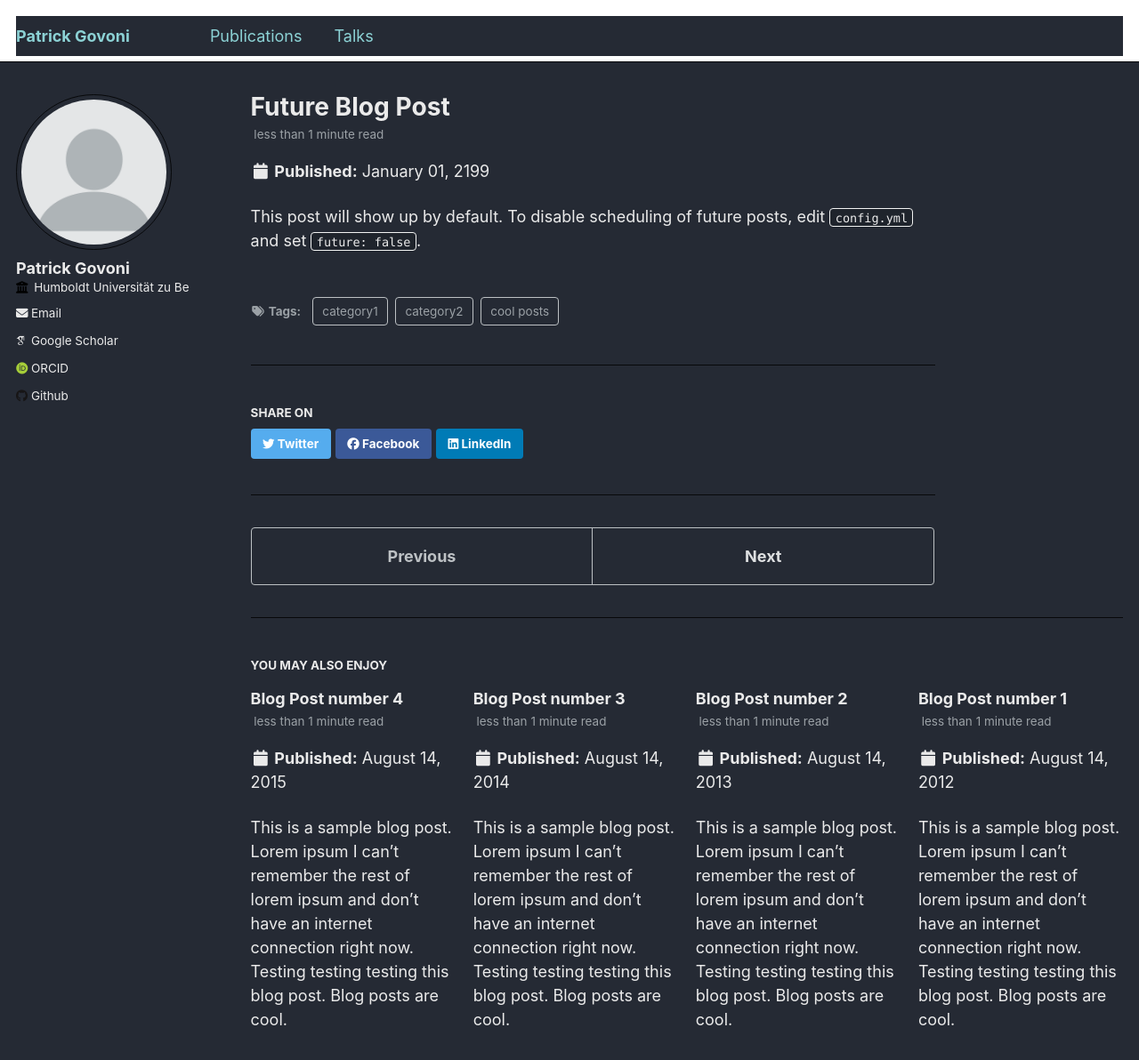
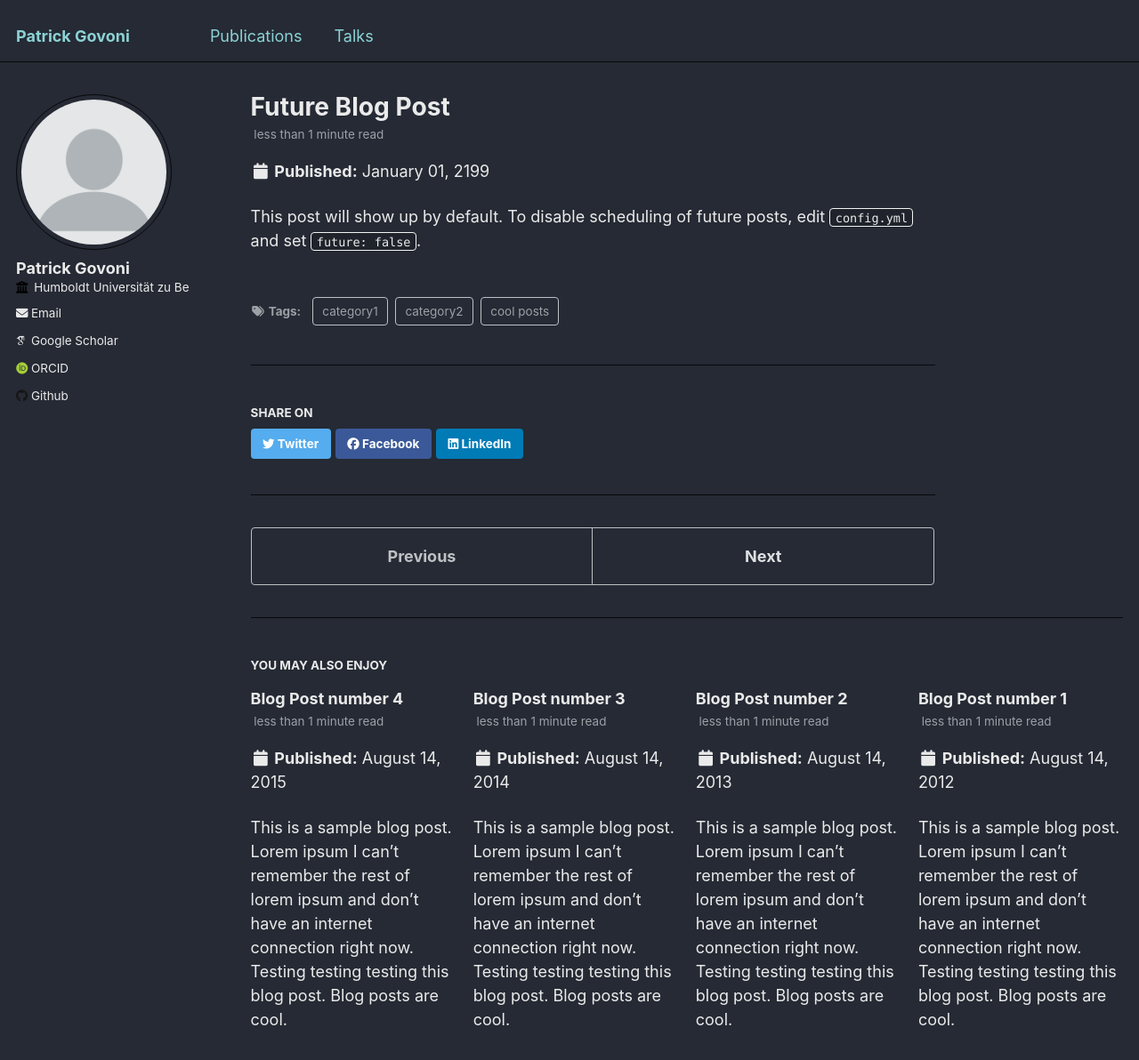
Before and after one commit to pgovoni21/pgovoni21.github.io, a Jekyll site: the page built from _posts/2199-01-01-future-post.md, in a window 1280 px wide and 1400 px high. Shown: the top 1192 px of the window at 89% size. Built offline with Jekyll 4.4.1, drawn with Linux system fonts in a browser that asks for light colours; some web fonts are replaced.

Commit message:
color links/masthead

```diff
--- a/_sass/_footer.scss
+++ b/_sass/_footer.scss
@@ -59,6 +59,7 @@
 }
 
 .page__footer-follow {
+  color: inherit;
   ul {
     margin: 0;
     padding: 0;
--- a/_sass/_masthead.scss
+++ b/_sass/_masthead.scss
@@ -4,7 +4,7 @@
 
 .masthead {
   position: fixed;
-  background: white;
+  background: #252a34;
   border-bottom: 1px solid $border-color;
   height: $masthead-height;
   top: 0;
--- a/_sass/_variables.scss
+++ b/_sass/_variables.scss
@@ -115,12 +115,17 @@
 
 
 /* links */
-$link-color                 : $info-color;
-$link-color-hover           : mix(#000, $link-color, 25%);
-$link-color-visited         : mix(#fff, $link-color, 25%);
-$masthead-link-color        : $primary-color;
-$masthead-link-color-hover  : mix(#000, $primary-color, 25%);
-
+// $link-color                 : $info-color;
+// $link-color-hover           : mix(#000, $link-color, 25%);
+// $link-color-visited         : mix(#fff, $link-color, 25%);
+// $masthead-link-color        : $primary-color;
+// $masthead-link-color-hover  : mix(#000, $primary-color, 25%);
+$link-color                 : mix(#000, $info-color, 15%) !default;
+$link-color-hover           : mix(#000, $link-color, 25%) !default;
+$link-color-visited         : mix(#fff, $link-color, 15%) !default;
+$masthead-link-color        : $primary-color !default;
+$masthead-link-color-hover  : mix(#000, $primary-color, 25%) !default;
+$navicon-link-color-hover   : mix(#fff, $primary-color, 75%) !default;
 
 /*
    Breakpoints
```
